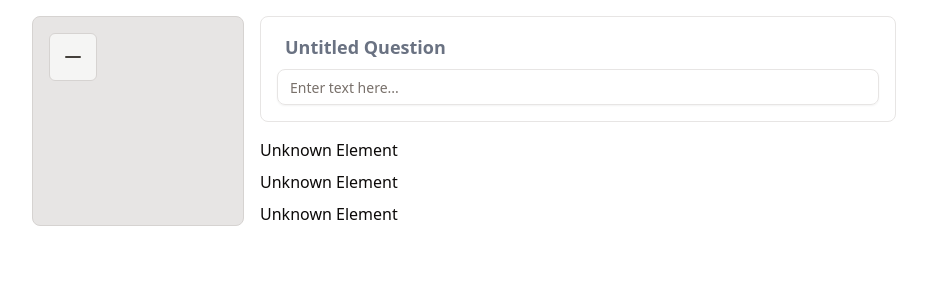
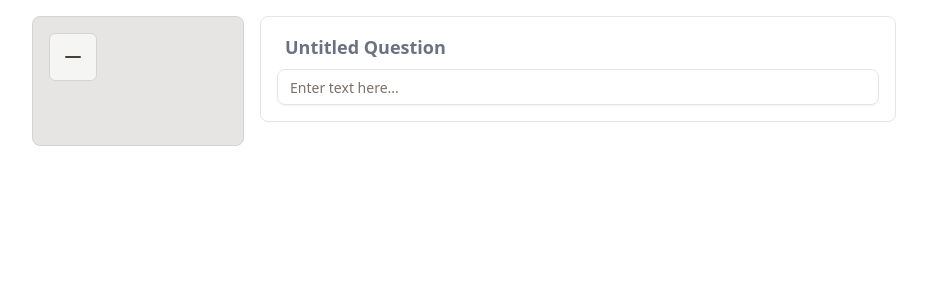
Before and after one commit to JJAHMEDAMER/form-builder, a React (Vite) app: page / in a window 1280 px wide. Shown: the top 300 px of the page, without its empty margins (176-1103 px from the left). Built offline with nearby package versions, Linux system fonts and the light colour scheme.

Commit message:
add drag and drop functionality

```diff
--- a/src/lib/default-elements.ts
+++ b/src/lib/default-elements.ts
@@ -1,17 +1,8 @@
-export type elementsTypes =
-  | "one-line-input"
-  | "multiple-choice"
-  | "checkbox"
-  | "dropdown"
-  | "date-picker"
-  | "file-upload"
-  | "rating"
-  | "signature"
-  | "paragraph"
-  | "number-input"
-  | "email-input"
-  | "phone-input"
-  | "address-input";
+export const FORM_ELEMENTS = {
+  ONE_LINE_INPUT: "one-line-input",
+} as const;
+
+export type elementsTypes = (typeof FORM_ELEMENTS)[keyof typeof FORM_ELEMENTS];
 
 export type GenericElementType = {
   id: string;
@@ -27,9 +18,12 @@ export type OneLineInputElementType = GenericElementType & {
   options: string[];
 };
 
-export const getOneLineInputElementDefault = (id: string) => ({
+export const getOneLineInputElementDefault = (
+  id: string,
+  order?: number
+): OneLineInputElementType => ({
   id: id,
-  order: 1,
+  order: order || 0,
   type: "one-line-input",
   label: "Untitled Question",
   placeholder: "Enter text here...",
--- a/src/modules/form-builder/FormBuilder.tsx
+++ b/src/modules/form-builder/FormBuilder.tsx
@@ -1,6 +1,11 @@
-import { GenericElementType } from "@/lib/default-elements";
+import {
+  GenericElementType,
+  getOneLineInputElementDefault,
+} from "@/lib/default-elements";
 import { FormElements } from "./form-elements/FormElements";
 import { SideMenu } from "@/modules/form-builder/side-menu/SideMenu";
+import { v4 as uuid } from "uuid";
+import { useState } from "react";
 
 const ele: GenericElementType[] = [
   {
@@ -12,36 +17,34 @@ const ele: GenericElementType[] = [
     required: false,
     options: [],
   },
-  {
-    id: "2",
-    order: 2,
-    type: "multiple-choice",
-    label: "Untitled Question",
-    placeholder: "Enter text here...",
-    required: false,
-    options: [],
-  },
-  {
-    id: "3",
-    order: 3,
-    type: "checkbox",
-    label: "Untitled Question",
-    placeholder: "Enter text here...",
-    required: false,
-    options: [],
-  },
-  {
-    id: "4",
-    order: 4,
-    type: "dropdown",
-    label: "Untitled Question",
-    placeholder: "Enter text here...",
-    required: false,
-    options: [],
-  },
 ];
 
 export function FormBuilder() {
+  const [form, setForm] = useState<GenericElementType[]>(ele);
+  const [dragOverItem, setDragOverItem] = useState<string | null>(null);
+
+  const handleDrop = (item: GenericElementType) => {
+    setForm((prev) => {
+      const temp = [...prev];
+      const index = temp.findIndex((el) => el.id === item.id);
+      temp.splice(index + 1, 0, getOneLineInputElementDefault(uuid()));
+      const x = temp.map((el, index) => {
+        return { ...el, order: index };
+      });
+      return x;
+    });
+    setDragOverItem(null);
+  };
+
+  const handleDragOver = (e: React.DragEvent<HTMLDivElement>) => {
+    e.preventDefault();
+    setDragOverItem(e.currentTarget.id);
+  };
+
+  const handleDragEnter = (e: React.DragEvent<HTMLDivElement>) => {
+    e.preventDefault();
+  };
+
   return (
     <div className="max-w-4xl mx-auto p-4 flex gap-4">
       <div className="bg-red w-1/4">
@@ -49,9 +52,19 @@ export function FormBuilder() {
           <SideMenu />
         </div>
       </div>
-      <div className="space-y-2 w-3/4">
-        {ele.map((item) => (
-          <FormElements key={item.id} type={item.type} item={item} />
+      <div className={`pb-2 w-3/4`}>
+        {form.map((item) => (
+          <div
+            className={`relative after:absolute transition after:bg-stone-400 after:h-0.5  after:top-[calc(100%+0.45rem)] after:left-0 after:right-0 after:rounded-sm ${
+              dragOverItem === item.id ? "after:opacity-100" : "after:opacity-0"
+            }`}
+            key={item.id}
+            onDrop={() => handleDrop(item)}
+            onDragOver={handleDragOver}
+            onDragEnter={handleDragEnter}
+          >
+            <FormElements type={item.type} item={item} />
+          </div>
         ))}
       </div>
     </div>
--- a/src/modules/form-builder/form-elements/FormElements.tsx
+++ b/src/modules/form-builder/form-elements/FormElements.tsx
@@ -1,17 +1,40 @@
 import { elementsTypes, GenericElementType } from "@/lib/default-elements";
 import { OneLineInputElement } from "@/modules/form-builder/form-elements/elements/OneLineInputElement";
+import { memo, useEffect, useState } from "react";
 
-export const FormElements = ({
-  type,
-  item,
+export const FormElements = memo(
+  ({ type, item }: { type: elementsTypes; item: GenericElementType }) => {
+    switch (type) {
+      case "one-line-input":
+        return (
+          <JustMountedWrapper>
+            <OneLineInputElement item={item} />{" "}
+          </JustMountedWrapper>
+        );
+      default:
+        return <div>Unknown Element</div>;
+    }
+  }
+);
+
+export const JustMountedWrapper = ({
+  children,
 }: {
-  type: elementsTypes;
-  item: GenericElementType;
+  children: React.ReactNode;
 }) => {
-  switch (type) {
-    case "one-line-input":
-      return <OneLineInputElement item={item} />;
-    default:
-      return <div>Unknown Element</div>;
-  }
+  const [justMounted, setJustMounted] = useState(true);
+
+  useEffect(() => {
+    if (justMounted) {
+      setTimeout(() => {
+        setJustMounted(false);
+      }, 150);
+    }
+  }, [justMounted]);
+
+  return (
+    <div className={`transition ${justMounted ? "opacity-0" : "opacity-100"}`}>
+      {children}
+    </div>
+  );
 };
--- a/src/modules/form-builder/side-menu/elements-cards/OneLineInputElementCard.tsx
+++ b/src/modules/form-builder/side-menu/elements-cards/OneLineInputElementCard.tsx
@@ -4,6 +4,7 @@ import {
   TooltipProvider,
   TooltipTrigger,
 } from "@/components/ui/tooltip";
+import { FORM_ELEMENTS } from "@/lib/default-elements";
 import { Minus } from "lucide-react";
 export const OneLineInputElementCard = () => {
   return (
@@ -12,6 +13,7 @@ export const OneLineInputElementCard = () => {
         <TooltipTrigger asChild>
           <div
             draggable
+            data-element-type={FORM_ELEMENTS.ONE_LINE_INPUT}
             className="w-12 cursor-grab h-12 bg-accent rounded-sm flex justify-center items-center border border-stone-300"
           >
             <Minus className="text-stone-700" />
```
